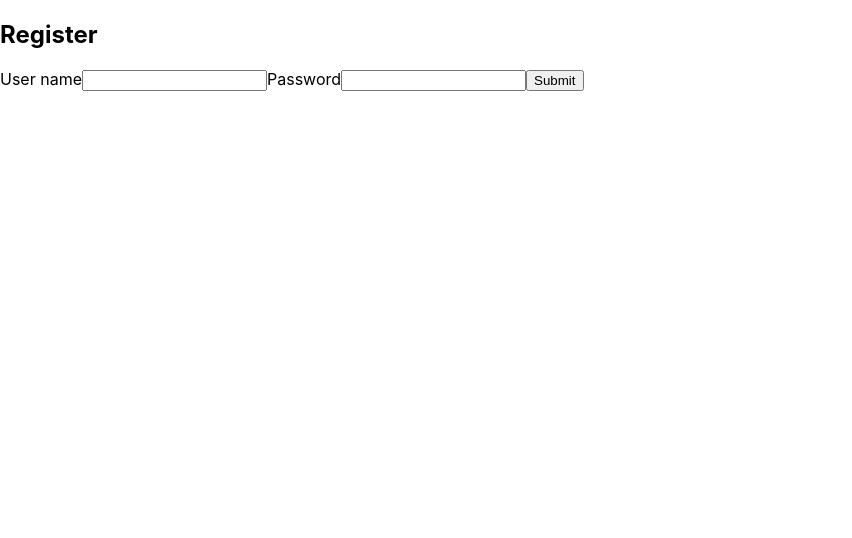
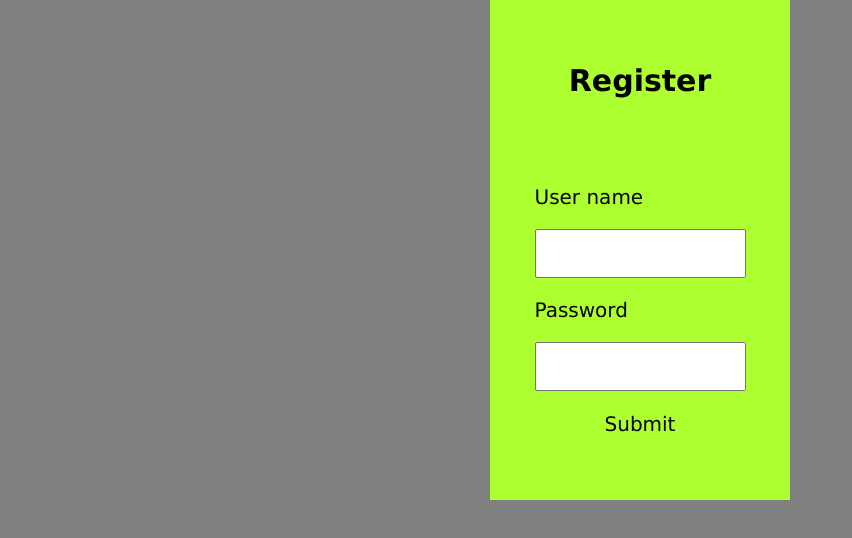
Before and after one commit to rom-dem/202301-w7chwe-roman-demchuk-front, a React (Create React App) app: page / in a window 1280 px wide. Shown: the top 538 px of the page, without its empty margins (0-852 px from the left). Built offline with nearby package versions, Linux system fonts and the light colour scheme.

Commit message:
Add RegisterFormStyled

```diff
--- a/package.json
+++ b/package.json
@@ -15,6 +15,7 @@
     "react-dom": "^18.2.0",
     "react-redux": "^8.0.5",
     "react-scripts": "5.0.1",
+    "styled-components": "^5.3.6",
     "typescript": "^4.9.5",
     "web-vitals": "^2.1.4"
   },
@@ -45,9 +46,10 @@
     ]
   },
   "devDependencies": {
+    "@types/styled-components": "^5.1.26",
+    "husky": "^8.0.0",
     "lint-staged": "^13.1.2",
-    "prettier": "^2.8.4",
-    "husky": "^8.0.0"
+    "prettier": "^2.8.4"
   },
   "jest": {
     "collectCoverageFrom": [
--- /dev/null
+++ b/src/GlobalStyles.tsx
@@ -0,0 +1,39 @@
+import { createGlobalStyle } from "styled-components";
+
+const GlobalStyles = createGlobalStyle`
+  *, ::before, ::after {
+    box-sizing: border-box;
+  }
+
+  body {
+    margin: 0;
+    font-family: Verdana, Geneva, Tahoma, sans-serif;
+    font-size: 1.25rem;
+    background-color: gray;
+    color: black
+  }
+
+  h1, h2 {
+    margin: 0;
+  }
+
+  ul {
+    list-style: none;
+    padding: 0;
+  }
+
+  a, a:active, a:visited {
+    color: inherit;
+    text-decoration: none;
+  }
+
+  button {
+    font-family: inherit;
+    border: none;
+    font-size: inherit;
+    background-color: transparent;
+    cursor: pointer;
+  };
+`;
+
+export default GlobalStyles;
--- a/src/components/RegisterForm.tsx
+++ b/src/components/RegisterForm.tsx
@@ -1,15 +1,27 @@
+import RegisterFormStyled from "./RegisterFormStyled";
+
 const RegisterForm = (): JSX.Element => {
   return (
-    <>
+    <RegisterFormStyled className="register" autoComplete="off" autoSave="">
       <h2 className="register__header">Register</h2>
       <div className="register__form">
         <label htmlFor="username">User name</label>
-        <input className="form__username" type="text" id="username" />
+        <input
+          className="form__username"
+          type="text"
+          id="username"
+          aria-label="username"
+        />
         <label htmlFor="password">Password</label>
-        <input className="form__password" type="password" id="password" />
+        <input
+          className="form__password"
+          type="password"
+          id="password"
+          aria-label="password"
+        />
         <button type="submit">Submit</button>
       </div>
-    </>
+    </RegisterFormStyled>
   );
 };
 
--- /dev/null
+++ b/src/components/RegisterFormStyled.tsx
@@ -0,0 +1,25 @@
+import styled from "styled-components";
+
+const RegisterFormStyled = styled.form`
+  display: flex;
+  flex-direction: column;
+  background-color: greenyellow;
+  min-height: 500px;
+  width: 300px;
+  padding: 20px;
+  justify-content: space-around;
+  align-items: center;
+  margin: auto;
+
+  .register__form {
+    display: flex;
+    flex-direction: column;
+    gap: 20px;
+  }
+
+  input {
+    padding: 15px;
+  }
+`;
+
+export default RegisterFormStyled;
--- a/src/index.css
+++ /dev/null
@@ -1,6 +0,0 @@
-body {
-  margin: 0;
-  font-family: -apple-system, BlinkMacSystemFont, "Segoe UI", "Roboto", "Oxygen",
-    "Ubuntu", "Cantarell", "Fira Sans", "Droid Sans", "Helvetica Neue",
-    sans-serif;
-}
--- a/src/index.tsx
+++ b/src/index.tsx
@@ -4,7 +4,7 @@ import { Provider } from "react-redux";
 import { store } from "./store";
 import App from "./App";
 import reportWebVitals from "./reportWebVitals";
-import "./index.css";
+import GlobalStyles from "./GlobalStyles";
 
 const container = document.getElementById("root")!;
 const root = createRoot(container);
@@ -12,6 +12,7 @@ const root = createRoot(container);
 root.render(
   <React.StrictMode>
     <Provider store={store}>
+      <GlobalStyles />
       <App />
     </Provider>
   </React.StrictMode>
```
Also changed, not shown: 1 other file (tests, documents, lock files or other folders).
